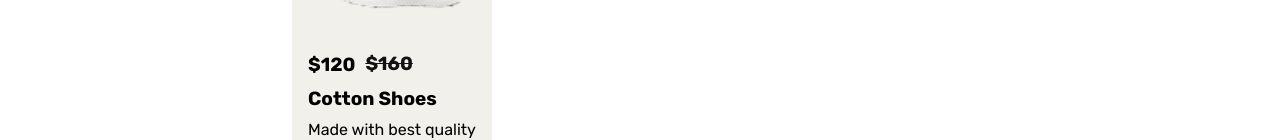
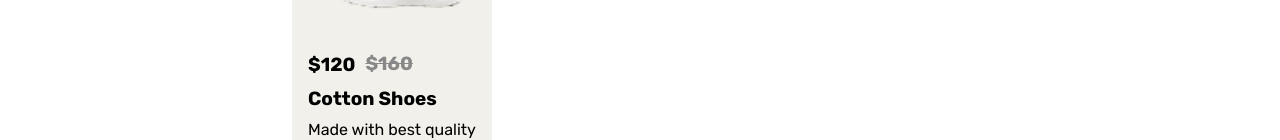
Before and after one commit to manaparvar/online-shop-project, a Next.js app: page /contact in a window 1280 px wide. Shown: the part 456-596 px from the top of the page. Built offline with nearby package versions, Linux system fonts and the light colour scheme.

Commit message:
fix: product card old price color

```diff
--- a/components/molecules/card/components/productCard.tsx
+++ b/components/molecules/card/components/productCard.tsx
@@ -81,7 +81,7 @@ const ProductCard = ({
             {price && <Heading tag="h4">{price}</Heading>}
             {oldPrice && (
               <Heading
-                textColor="secondary"
+                textColor="secondary-50"
                 tag="h5"
                 textDecoration="line-through"
               >
```
